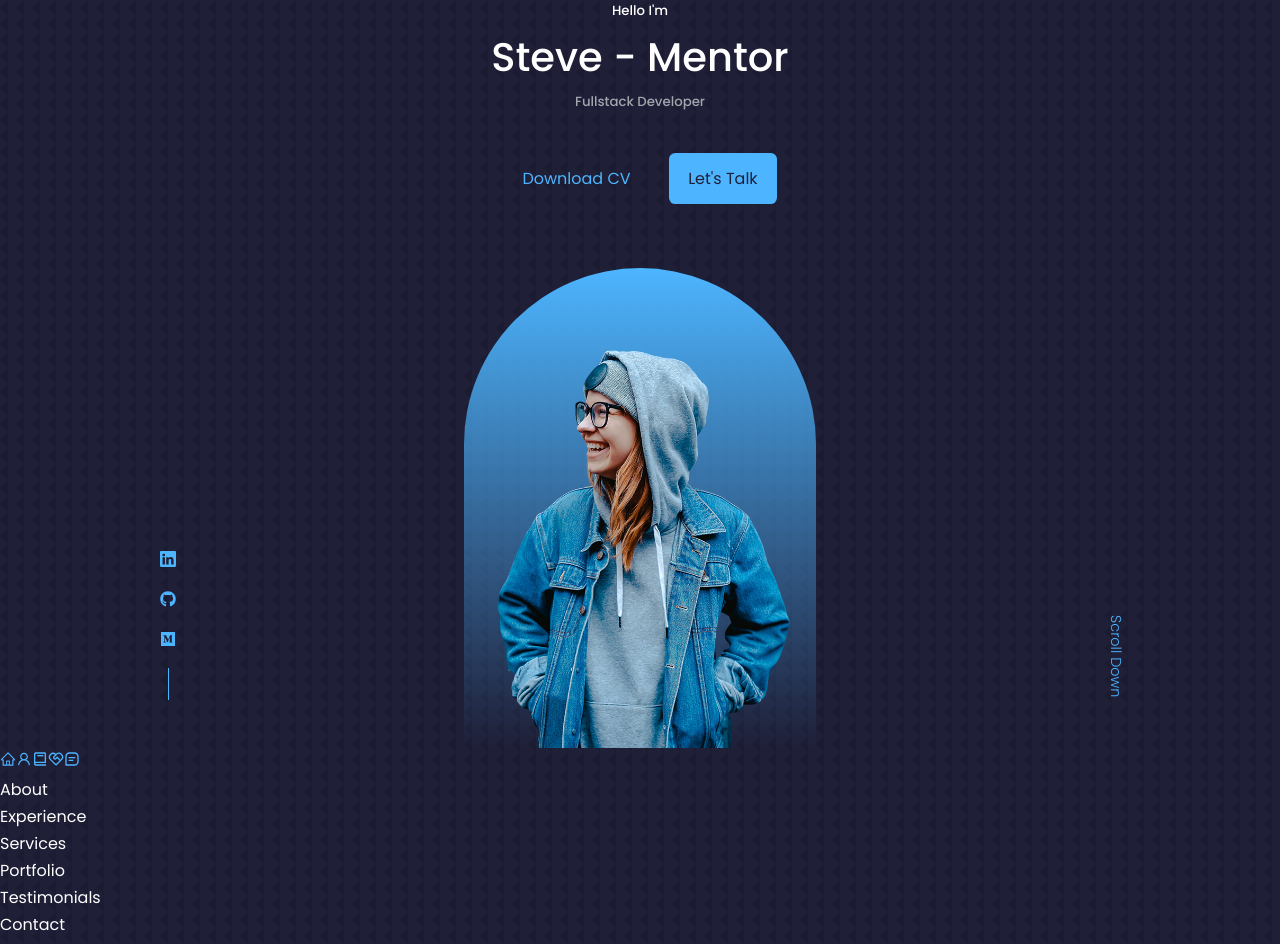
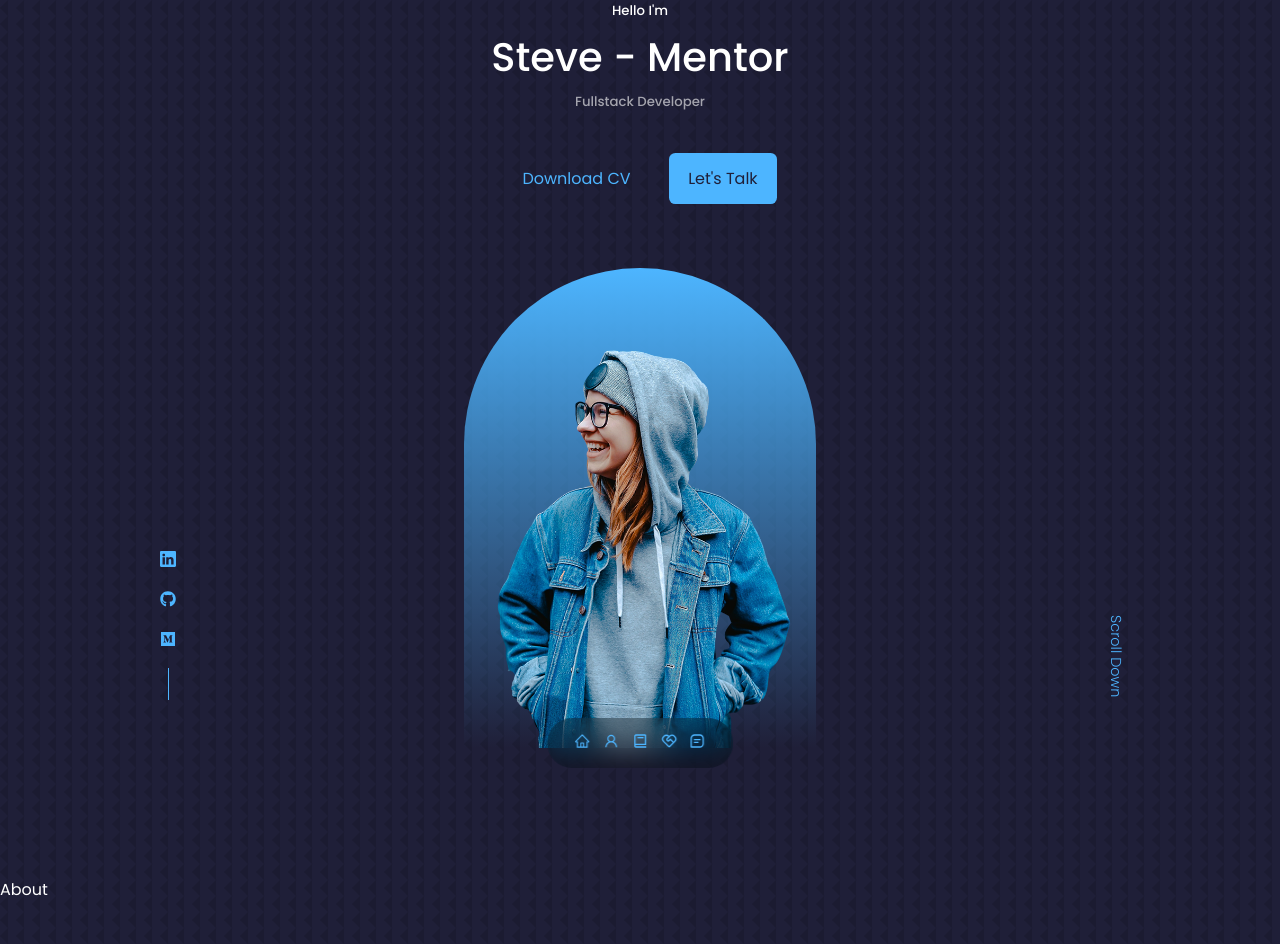
Before and after one commit to szrokmn/my_portfolio-react, a React (Create React App) app: page / in a window 1280 px wide. Shown: the top 944 px of the page. Built offline with nearby package versions, Linux system fonts and the light colour scheme; a web font is replaced by a local one.

Commit message:
Nav.css continue

```diff
--- a/src/components/about/About.jsx
+++ b/src/components/about/About.jsx
@@ -3,9 +3,9 @@ import "./About.css"
 
 const About = () => {
   return (
-    <div>
+    <section id='about'>
       About
-    </div>
+    </section>
   )
 }
 
--- a/src/components/contact/Contact.jsx
+++ b/src/components/contact/Contact.jsx
@@ -2,9 +2,9 @@ import React from 'react'
 import "./Contact.css"
 const Contact = () => {
   return (
-    <div>
-      Contact
-    </div>
+  <section id='contact'>
+Contact
+  </section>
   )
 }
 
--- a/src/components/experience/Experience.jsx
+++ b/src/components/experience/Experience.jsx
@@ -2,9 +2,9 @@ import React from 'react'
 import "./Experience.css"
 const Experience = () => {
   return (
-    <div>
+    <section id='experience'>
       Experience
-    </div>
+    </section>
   )
 }
 
--- a/src/components/nav/Nav.css
+++ b/src/components/nav/Nav.css
@@ -0,0 +1,15 @@
+nav{
+    background: rgba(0,0,0,0.3);
+    width: max-content;
+    display: block;
+    padding: 0.7rem 1.7rem;
+    z-index: 2;
+    position: fixed;
+    left: 50%;
+    transform: translateX(-50%);
+    bottom: 2rem;
+    display: flex;
+    gap: 0.8rem;
+    border-radius: 3rem;
+    backdrop-filter: blur(15px);
+}
--- a/src/components/portfolio/Portfolio.jsx
+++ b/src/components/portfolio/Portfolio.jsx
@@ -2,9 +2,9 @@ import React from 'react'
 import "./Portfolio.css"
 const Portfolio = () => {
   return (
-    <div>
+    <section id='portfolio'>
       Portfolio
-    </div>
+    </section>
   )
 }
 
--- a/src/components/services/Services.jsx
+++ b/src/components/services/Services.jsx
@@ -2,9 +2,9 @@ import React from 'react'
 import "./Services.css"
 const Services = () => {
   return (
-    <div>
+    <section id='service'>
       Services
-    </div>
+    </section>
   )
 }
 
--- a/src/components/testimonials/Testimonials.jsx
+++ b/src/components/testimonials/Testimonials.jsx
@@ -3,9 +3,9 @@ import "./Testimonials.css"
 
 const Testimonials = () => {
   return (
-    <div>
+    <section id='testimonials'>
       Testimonials
-    </div>
+    </section>
   )
 }
 
--- a/src/index.css
+++ b/src/index.css
@@ -54,6 +54,7 @@ h1{
 
 section{
     margin-top: 8rem;
+    height: 100vh;
 }
 
 section > h2, section > h5{
```
